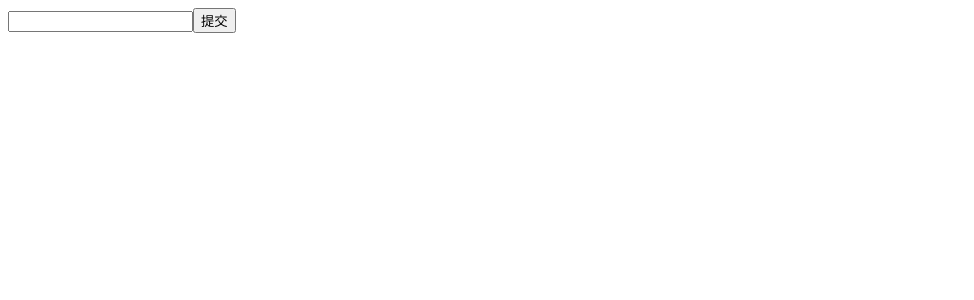
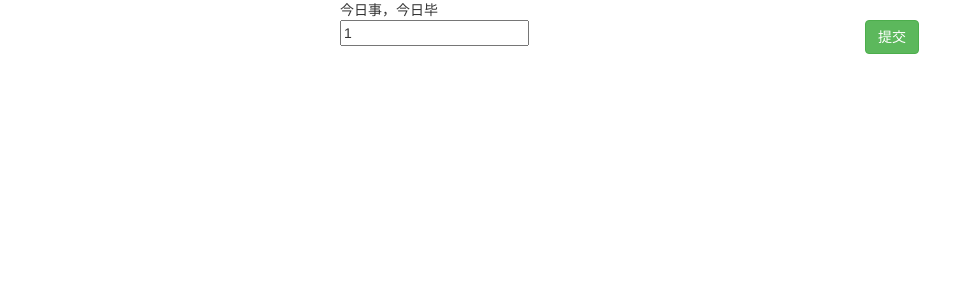
Before and after one commit to badai888/react, a React (Create React App) app: page / in a window 1280 px wide. Shown: the top 300 px of the page, without its empty margins (0-974 px from the left). Built offline with nearby package versions, Linux system fonts and the light colour scheme.

Commit message:
redux模块化练习

```diff
--- a/package.json
+++ b/package.json
@@ -8,7 +8,9 @@
     "@testing-library/user-event": "^7.1.2",
     "react": "^16.13.1",
     "react-dom": "^16.13.1",
-    "react-scripts": "3.4.3"
+    "react-redux": "^7.2.1",
+    "react-scripts": "3.4.3",
+    "redux-thunk": "^2.3.0"
   },
   "scripts": {
     "start": "react-scripts start",
--- a/public/index.html
+++ b/public/index.html
@@ -25,6 +25,7 @@
       Learn how to configure a non-root public URL by running `npm run build`.
     -->
     <title>React App</title>
+    <link href="https://cdn.bootcdn.net/ajax/libs/twitter-bootstrap/3.1.1/css/bootstrap.min.css" rel="stylesheet">
   </head>
   <body>
     <noscript>You need to enable JavaScript to run this app.</noscript>
--- a/src/components/Todoconent.js
+++ b/src/components/Todoconent.js
@@ -1,28 +1,31 @@
-import React,{Component} from 'react'
-export default class extends Component{
-  constructor(){
-  super();
-  this.state ={
+import React, { Component } from 'react'
 
-  }
-}
-render(){
+export default class Todoconent extends Component {
+  render() {
+    return (
+
+        <div className="center-block"  style={ {maxWidth:600} }>
+          <ul>
+          {
+            this.props.arr.map((el,index)=>{
               return(
-    <div>
-        {this.props.arr.map((el,index)=>{
-          return(
-            <p className="bigbox" key={index}>{el.inputs}
-            <span className={el.isclick?"succ":'shib'}>{el.isclick?'已完成':"未完成"}</span>
-            <button onClick={()=>{this.del(index)}}>删除</button>
-            </p>
+                <div className="col-md-12" key={index}>
+                  {el.input}
+                 <div type="button" className="btn btn-danger" onClick={()=>{this.del(index)}}>删除</div>
+                 <div className={el.isshow?"btn btn-success":"btn btn-danger"} onClick={()=>{this.qie(index)}} >{el.isshow?"已完成":"未完成"}</div>
+                </div>
               )
             })
           }
-
+          </ul>
         </div>
     )
   }
   del=(index)=>{
     this.props.del(index)
   }
+  qie=(index)=>{
+    this.props.qie(index)
   }
+
+}
--- a/src/components/Todoheader.js
+++ b/src/components/Todoheader.js
@@ -1,24 +1,32 @@
 import React, { Component } from 'react'
 
-export default class Todoheader extends Component {
+ class Todoheader extends Component {
   render() {
     return (
       <div>
 
-      <input
-       value={this.props.inputs}
-      onChange={this.hand}
-      ></input>
-        <button onClick={this.change}>提交</button>
+        <div className="center-block"  style={ {maxWidth:600} }>
+        {this.props.title}
+        <div className="row">
+          <div className="col-md-10 col-sm-10">
+            <input value={this.props.input} onChange={this.changew}></input>
+          </div>
+          <div className="col-md-2 col-sm-2">
+            <button type="button" className="btn  btn-success" onClick={this.addu}>提交</button>
+          </div>
+        </div>
+      </div>
+
       </div>
     )
   }
-  hand=(e)=>{
-    let tar = e.target
-    this.props.hand(tar.value)
-    console.log(tar.value)
+  changew=(e)=>{
+    //刷新input
+    this.props.change(e.target.value)
   }
-  change=()=>{
-    this.props.change()
+  addu=()=>{
+    //增加
+    this.props.add()
   }
 }
+export default Todoheader
--- a/src/components/Todolist.js
+++ b/src/components/Todolist.js
@@ -1,60 +1,112 @@
-import React,{Component} from 'react'
+import React, { Component } from 'react'
 import Todoconent from './Todoconent'
 import Todoheader from './Todoheader'
-import './cd.css'
+import store from '../store'
+// import {connect} from 'react-redux'
+import {change , del,qie,add} from '../store/reducers/Reducera/action'
+
 export default class Todolist extends Component {
   constructor(){
-    super();
+    super()
     this.state={
-      inputs:"",
-     arr:[]
-
+      ...store.getState().todo
     }
-
+    console.log(store.getState().todo)
+    store.subscribe(()=>{
+      this.setState(store.getState())
+    })
   }
-  render(){
-    return(
+  render() {
+    return (
       <div>
-        <Todoheader
-        title="留言板"
-        inputs={this.state.inputs}
-        change={this.add}
-        hand={this.hand}
+      < Todoheader
+      title="今日事，今日毕"
+      input={this.state.input}
+      change={this.change}
+      add={this.add}
       />
        <Todoconent
        del={this.del}
        arr={this.state.arr}
+       qie={this.qie}
        />
       </div>
     )
   }
-  hand=(value)=>{
-    //填充
-    this.setState({
-      inputs:value
+  change=(value)=>{
+  // this.setState({
+  //   input:value
+  // })
 
-    })
-
+  store.dispatch(change(value))
+  // this.props.change(value)
   }
   add=()=>{
     //增加
-  let todo={
-    inputs:this.state.inputs,
-    isclick:false
-  }
-  let arr =this.state.arr
-  arr.unshift(todo)
-  console.log(arr)
-  this.setState({
-    arr,
-    inputs:""//清空input
-  })
+    store.dispatch(add(this.state.input))
+    // this.props.add(this.props.input)
+
+  //  let todos={
+  //     input:this.state.input,
+  //     isshow:true
+  //   }
+  //   // let arr=this.state.arr
+  //   this.state.arr.unshift(todos)
+  //   this.setState({
+  //     todos,
+  //     input:""
+  //   })
+
+    // console.log(this.state)
   }
   del=(index)=>{
-      let arr=this.state.arr
-      arr.splice(index,1)
-      this.setState({
-        arr
-      })
+//删除
+  store.dispatch(del(index))
+  // this.props.del(index)
+
+  //  let arr= this.state.arr
+  //  arr.splice(index,1)
+  //   this.setState({
+  //     arr
+  //   })
+  }
+  qie=(index)=>{
+    // let da =this.state.arr[index].isshow=!this.state.arr[index].isshow
+
+    // store.dispatch(qie(index))
+    // let arr =this.state.arr
+    // arr[index].isshow=!arr[index].isshow
+    // this.setState({
+    //   arr
+    // })
+    store.dispatch(qie(index))
+    // this.props.qie(index)
+
   }
 }
+//提交数据
+// const mapStateToProps = (state)=>{
+//   console.log(state)
+//   return {
+//     input:state.todo.input,
+//     arr:state.todo.arr
+//   }
+// }
+//提交方法
+// const mapDispathToProps = (dispatch)=>{
+//   return {
+//     change(value){
+//       dispatch(change(value))
+//     },
+//     add(input){
+//       dispatch(add(input))
+//     },
+//     del(index){
+//       dispatch(del(index))
+//     },
+//     qie(index){
+//       dispatch(qie(index))
+//     }
+//   }
+// }
+// export default connect(mapStateToProps,mapDispathToProps)(Todolist)
--- a/src/index.js
+++ b/src/index.js
@@ -1,7 +1,7 @@
 import React from 'react' // jsx 解析js中的标签（解析成js对象）
 import reactDom from 'react-dom'
 import App from './App'
-
+// import {Provider} from 'react-redux'
 reactDom.render(
   <App/>
   ,
--- /dev/null
+++ b/src/store/index.js
@@ -0,0 +1,6 @@
+import {createStore,applyMiddleware} from 'redux'
+import redux from './rootReaducer'
+import thunk from 'redux-thunk'
+const store = createStore(redux,applyMiddleware(thunk))
+
+export default store
--- /dev/null
+++ b/src/store/reducers/Reducera/action.js
@@ -0,0 +1,44 @@
+import {Add,Del,Change,Qie} from './actionstype'
+const change=(value)=>{
+  return{
+    type:Change,
+    value
+  }
+}
+ const add =(input)=>{
+   alert(1)
+  return{
+    type:Add,
+    value:{
+      input,
+      isshow:false
+    }
+  }
+}
+
+const addjs = (input)=>{
+  return (dispatch)=>{
+    setTimeout(()=>{
+      dispatch(add(input))
+    },2000)
+  }
+}
+const del=(index)=>{
+  return {
+    type:Del,
+    index
+  }
+}
+const qie = (index)=>{
+  return{
+    type:Qie,
+    index
+  }
+}
+export {
+  change,
+  del,
+  add,
+  qie,
+  addjs
+}
--- /dev/null
+++ b/src/store/reducers/Reducera/actionstype.js
@@ -0,0 +1,4 @@
+export const Add ='add'
+export const Del ='del'
+export const Qie ='qie'
+export const Change ='change'
--- /dev/null
+++ b/src/store/reducers/Reducera/index.js
@@ -0,0 +1,32 @@
+import {Add,Del,Change,Qie} from './actionstype'
+const defaultState = {
+  input:'1',
+  arr:[]
+}
+const reducer = (state=defaultState,action)=>{
+  let newState =JSON.parse(JSON.stringify(state))
+  console.log(state)
+  console.log(action)
+  console.log(newState)
+  switch(action.type){
+    case Change:
+      newState.input=action.value;
+      break;
+    case Add:
+      newState.arr.push(action.value);
+      newState.input=""
+      break;
+    case Qie:
+    newState.arr[action.index].isshow=!newState.arr[action.index].isshow
+      break;
+    case Del:
+      newState.arr.splice(action.index,1);
+      break;
+      default :break;
+  }
+  return newState
+
+
+}
+
+export default reducer
--- /dev/null
+++ b/src/store/reducers/Reducerb/index.js
@@ -0,0 +1,8 @@
+const defaultState ={
+  num:10
+}
+const reducer = (state=defaultState,action)=>{
+  let newState=JSON.parse(JSON.stringify(state))
+  return newState
+}
+export default reducer
--- /dev/null
+++ b/src/store/rootReaducer.js
@@ -0,0 +1,8 @@
+import {combineReducers} from  'redux'
+import todoReducer from './reducers/Reducera'
+import todoReduce from './reducers/Reducerb'
+ const root = combineReducers({
+   todo:todoReducer,
+   todob:todoReduce
+ })
+ export default root
```
Lines whose indentation alone changed are shown as unchanged.
